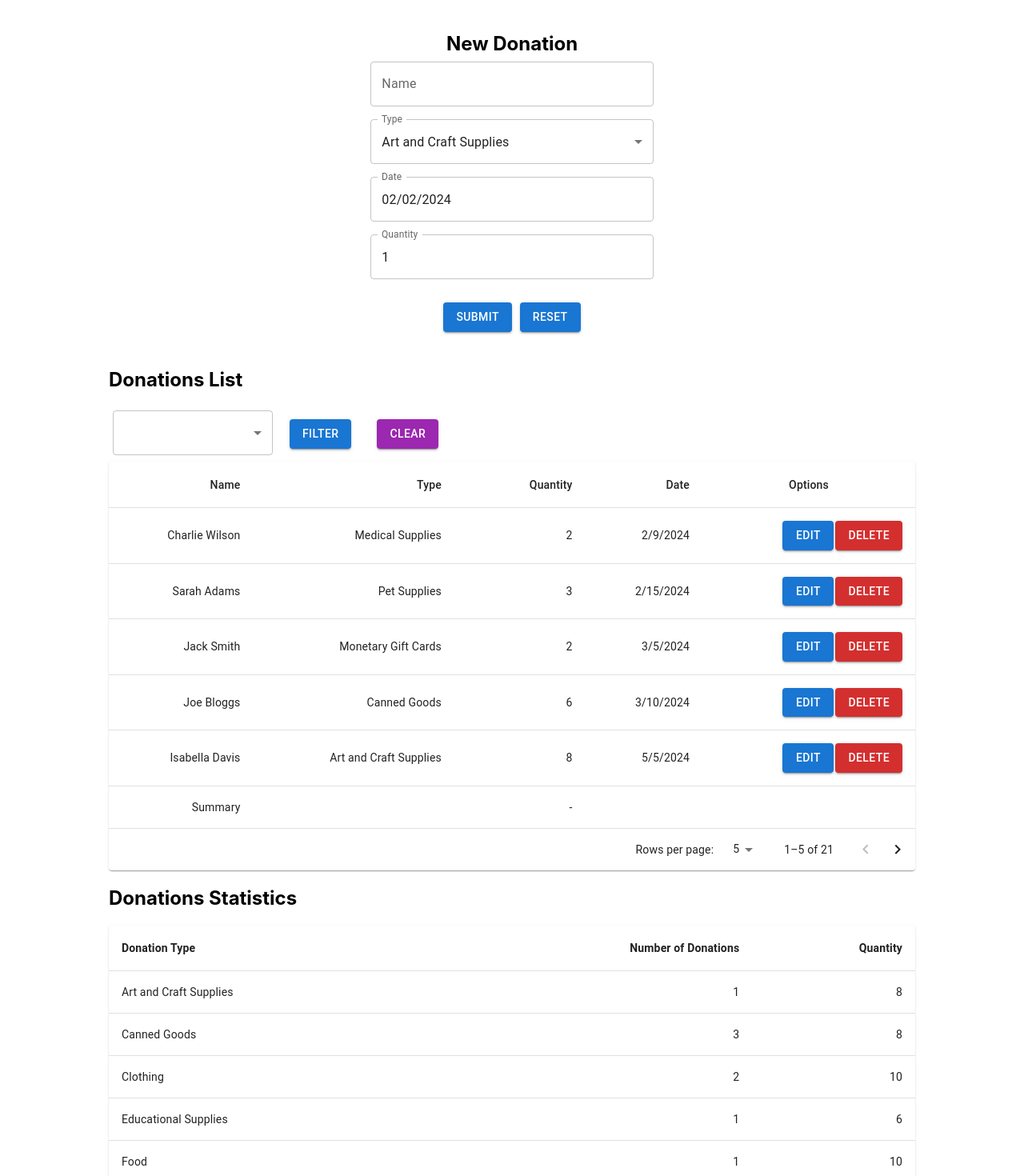
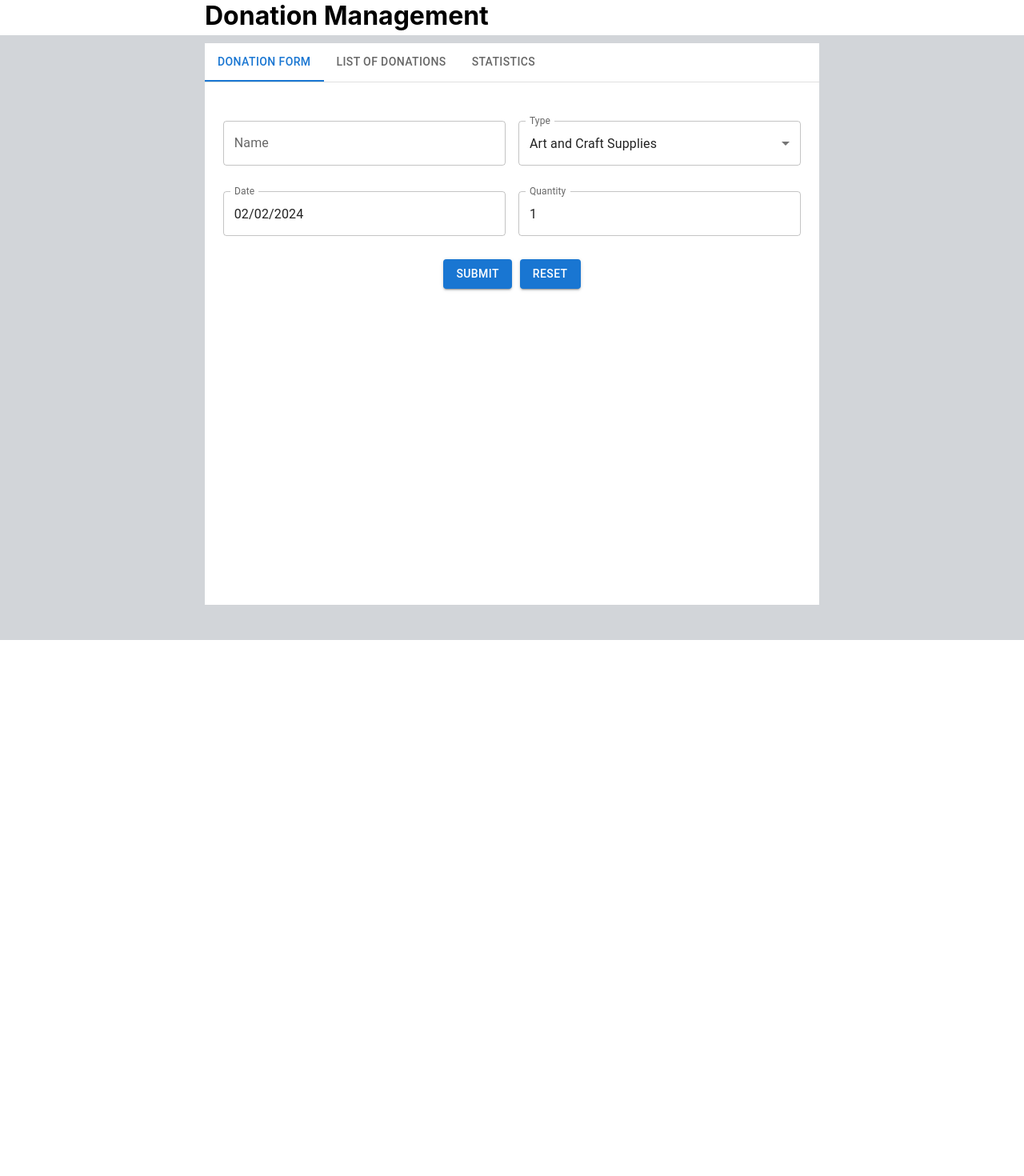
Before and after one commit to rasommer/shelter-react-demo, a React (Create React App) app: page / in a window 1280 px wide. Shown: the top 1470 px of the page at 80% size. After the commit the page ends 800 px from the top, so only its background shows below. Built offline with nearby package versions, Linux system fonts and the light colour scheme.

Commit message:
add tabs and fix overflow

```diff
--- a/src/App.css
+++ b/src/App.css
@@ -1,3 +1,18 @@
-.App {
-  margin: 10px;
+html,
+body,
+#root {
+  height: 100%;
 }
+
+#title {
+  font-size: 2rem;
+  margin-bottom: 10px;
+  background-color: #ffffff;
+}
+
+#title div {
+  margin: auto;
+  width: 60%;
+  font-weight: 700;
+  padding-bottom: 5px;
+}
--- a/src/App.tsx
+++ b/src/App.tsx
@@ -1,19 +1,19 @@
-import React from "react";
 import "./App.css";
-import DonationForm from "./components/form/DonationForm";
-import DonationTable from "./components/list/DonationTable";
+import TabPanel from "./components/tab/TabPanel";
 import { DonationProvider } from "./context/DonationContext";
-import DonationStatistics from "./components/statistics/DonationStatistics";
+import "./App.css";
+import { Box } from "@mui/material";
 
 function App() {
   return (
-    <DonationProvider>
-      <div className="App">
-        <DonationForm />
-        <DonationTable />
-        <DonationStatistics />
+    <Box sx={{ backgroundColor: "#d2d5d9", height: "100%" }}>
+      <div id="title">
+        <div>Donation Management</div>
       </div>
-    </DonationProvider>
+      <DonationProvider>
+        <TabPanel />
+      </DonationProvider>
+    </Box>
   );
 }
 
--- a/src/components/form/DonationForm.tsx
+++ b/src/components/form/DonationForm.tsx
@@ -1,5 +1,5 @@
 import { yupResolver } from "@hookform/resolvers/yup";
-import { Button, Container, Stack } from "@mui/material";
+import { Box, Button, Stack } from "@mui/material";
 import dayjs from "dayjs";
 import React, { useEffect } from "react";
 import { FormProvider, SubmitHandler, useForm } from "react-hook-form";
@@ -90,7 +90,7 @@ const DonationForm = () => {
   };
 
   return (
-    <Container maxWidth="sm">
+    <Box>
       <FormProvider {...methods}>
         <Stack
           spacing={2}
@@ -104,12 +104,14 @@ const DonationForm = () => {
           alignItems="center"
           margin={5}
         >
-          <h2 style={{}}>New Donation</h2>
-          <NameInput />
-          <TypeInput />
-
-          <DateInput />
-          <QuantityInput />
+          <Stack direction="row">
+            <NameInput />
+            <TypeInput />
+          </Stack>
+          <Stack direction="row">
+            <DateInput />
+            <QuantityInput />
+          </Stack>
           <Stack direction="row">
             <Button variant="contained" type="submit" sx={{ margin: "5px" }}>
               {donationEdition === undefined ? "Submit" : "Update"}
@@ -125,7 +127,7 @@ const DonationForm = () => {
           </Stack>
         </Stack>
       </FormProvider>
-    </Container>
+    </Box>
   );
 };
 
--- a/src/components/list/DonationTable.tsx
+++ b/src/components/list/DonationTable.tsx
@@ -133,7 +133,7 @@ function EnhancedTableHead(props: EnhancedTableProps) {
 
   return (
     <TableHead>
-      <TableRow>
+      <TableRow sx={{ backgroundColor: "#a6c1ed" }}>
         {headCells.map((headCell) => (
           <TableCell
             key={headCell.id}
@@ -144,6 +144,7 @@ function EnhancedTableHead(props: EnhancedTableProps) {
               active={orderBy === headCell.id}
               direction={orderBy === headCell.id ? order : "asc"}
               onClick={createSortHandler(headCell.id)}
+              sx={{ fontWeight: "bold" }}
             >
               {headCell.label}
               {orderBy === headCell.id ? (
@@ -154,7 +155,9 @@ function EnhancedTableHead(props: EnhancedTableProps) {
             </TableSortLabel>
           </TableCell>
         ))}
-        <TableCell align="center">Options</TableCell>
+        <TableCell sx={{ fontWeight: "bold", textAlign: "center" }}>
+          Options
+        </TableCell>
       </TableRow>
     </TableHead>
   );
@@ -168,7 +171,7 @@ function DonationTable() {
   const [order, setOrder] = React.useState<Order>("asc");
   const [orderBy, setOrderBy] = React.useState<keyof Donation>("id");
   const [page, setPage] = React.useState(0);
-  const [rowsPerPage, setRowsPerPage] = React.useState(5);
+  const [rowsPerPage, setRowsPerPage] = React.useState(10);
   const {
     donations,
     donationTypeFilter,
@@ -297,12 +300,11 @@ function DonationTable() {
   };
 
   return (
-    <Box sx={{ width: "80%", margin: "auto" }}>
-      <h2>Donations List</h2>
+    <Box>
       <DonationTypeFilter />
-      <Paper sx={{ width: "100%", mb: 2 }}>
-        <TableContainer>
-          <Table sx={{ minWidth: 750 }} aria-labelledby="Donations">
+      <Paper sx={{ width: "100%", overflow: "hidden" }}>
+        <TableContainer sx={{ maxHeight: 580 }}>
+          <Table aria-labelledby="Donations">
             <EnhancedTableHead
               order={order}
               orderBy={orderBy}
@@ -312,12 +314,7 @@ function DonationTable() {
             <TableBody>
               {visibleRows.map((row) => {
                 return (
-                  <TableRow
-                    hover
-                    tabIndex={-1}
-                    key={row.id}
-                    sx={{ cursor: "pointer" }}
-                  >
+                  <TableRow hover tabIndex={-1} key={row.id}>
                     <TableCell align="right">{row.name}</TableCell>
                     <TableCell align="right">{row.type}</TableCell>
                     <TableCell align="right">{row.quantity}</TableCell>
@@ -372,7 +369,7 @@ function DonationTable() {
           </Table>
         </TableContainer>
         <TablePagination
-          rowsPerPageOptions={[5, 10, 25]}
+          rowsPerPageOptions={[10, 25, 50]}
           component="div"
           count={donations.length}
           rowsPerPage={rowsPerPage}
--- a/src/components/list/DonationTypeFilter.tsx
+++ b/src/components/list/DonationTypeFilter.tsx
@@ -51,11 +51,11 @@ function DonationTypeFilter() {
   };
 
   return (
-    <Stack direction="row">
+    <Stack sx={{ alignItems: "center", justifyContent: "center" }}>
       <TextField
         select
         defaultValue={donationType === undefined ? "" : donationType}
-        sx={{ margin: "5px", width: "200px" }}
+        sx={{ margin: "5px", width: "40%" }}
         value={donationType === undefined ? "" : donationType}
         onChange={handleChange}
       >
@@ -65,6 +65,7 @@ function DonationTypeFilter() {
           </MenuItem>
         ))}
       </TextField>
+      <Stack direction="row">
         <Button
           variant="contained"
           color="primary"
@@ -82,6 +83,7 @@ function DonationTypeFilter() {
           Clear
         </Button>
       </Stack>
+    </Stack>
   );
 }
 
--- a/src/components/statistics/DonationStatistics.tsx
+++ b/src/components/statistics/DonationStatistics.tsx
@@ -32,13 +32,12 @@ function DonationStatistics() {
   );
 
   return (
-    <Box sx={{ width: "80%", margin: "auto" }}>
-      <h2>Donations Statistics</h2>
-      <Paper sx={{ width: "100%", mb: 2 }}>
+    <Box>
+      <Paper sx={{ margin: 2 }}>
         <TableContainer>
-          <Table sx={{ minWidth: 750 }} aria-labelledby="Donations">
+          <Table aria-labelledby="Donations">
             <TableHead>
-              <TableRow>
+              <TableRow sx={{ backgroundColor: "#a6c1ed" }}>
                 <TableCell sx={{ fontWeight: "bold" }} align="left">
                   Donation Type
                 </TableCell>
--- /dev/null
+++ b/src/components/tab/TabPanel.tsx
@@ -0,0 +1,49 @@
+import { Box, Tab, Tabs } from "@mui/material";
+import React from "react";
+import DonationForm from "../form/DonationForm";
+import DonationTable from "../list/DonationTable";
+import DonationStatistics from "../statistics/DonationStatistics";
+
+function TabPanel() {
+  const [visibleTab, setVisibleTab] = React.useState<number>(0);
+
+  const handleChange = (event: React.SyntheticEvent, newValue: number) => {
+    setVisibleTab(newValue);
+  };
+
+  return (
+    <Box
+      sx={{
+        width: "60%",
+        margin: "auto",
+        backgroundColor: "#ffffff",
+        height: "calc(95% - 58px)",
+      }}
+    >
+      <Box
+        sx={{
+          borderBottom: 1,
+          borderColor: "divider",
+        }}
+      >
+        <Tabs onChange={handleChange} value={visibleTab}>
+          <Tab label="Donation Form" />
+          <Tab label="List of Donations" />
+          <Tab label="Statistics" />
+        </Tabs>
+      </Box>
+
+      <div style={{ display: visibleTab === 0 ? "block" : "none" }}>
+        <DonationForm />
+      </div>
+      <div style={{ display: visibleTab === 1 ? "block" : "none" }}>
+        <DonationTable />
+      </div>
+      <div style={{ display: visibleTab === 2 ? "block" : "none" }}>
+        <DonationStatistics />
+      </div>
+    </Box>
+  );
+}
+
+export default TabPanel;
```
Lines whose indentation alone changed are shown as unchanged.
